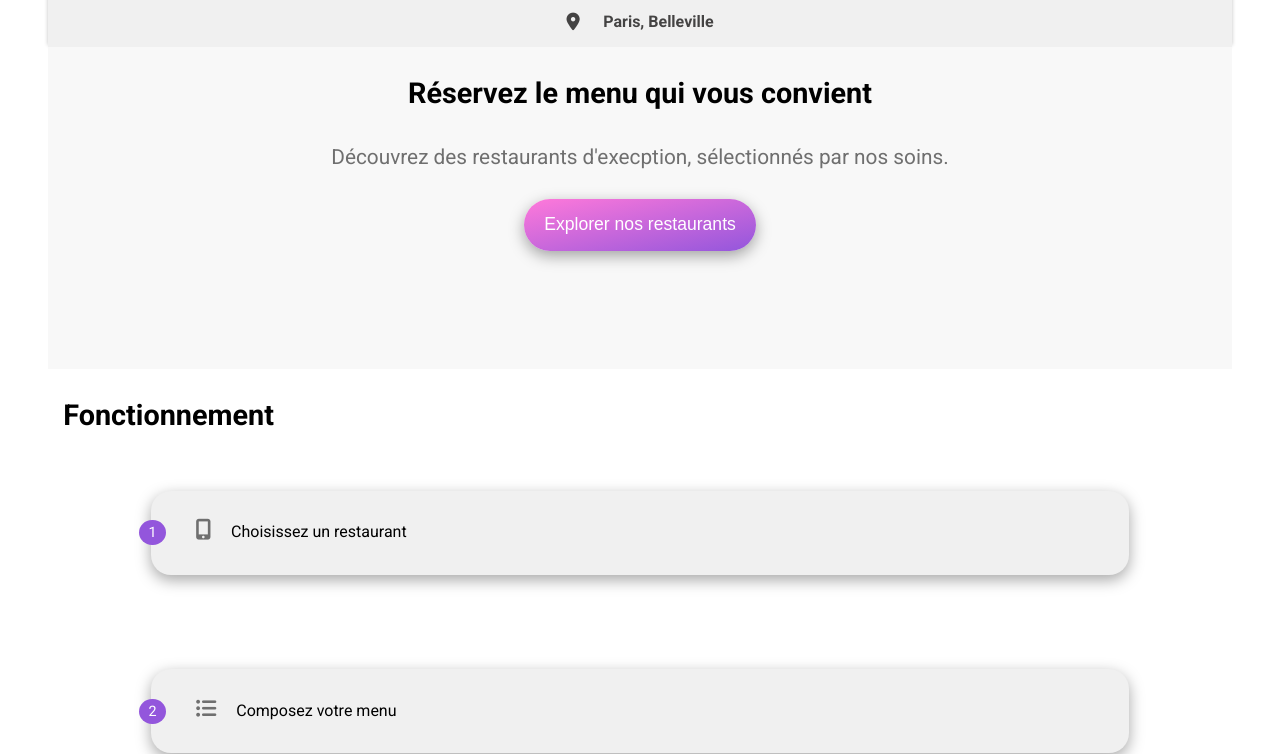
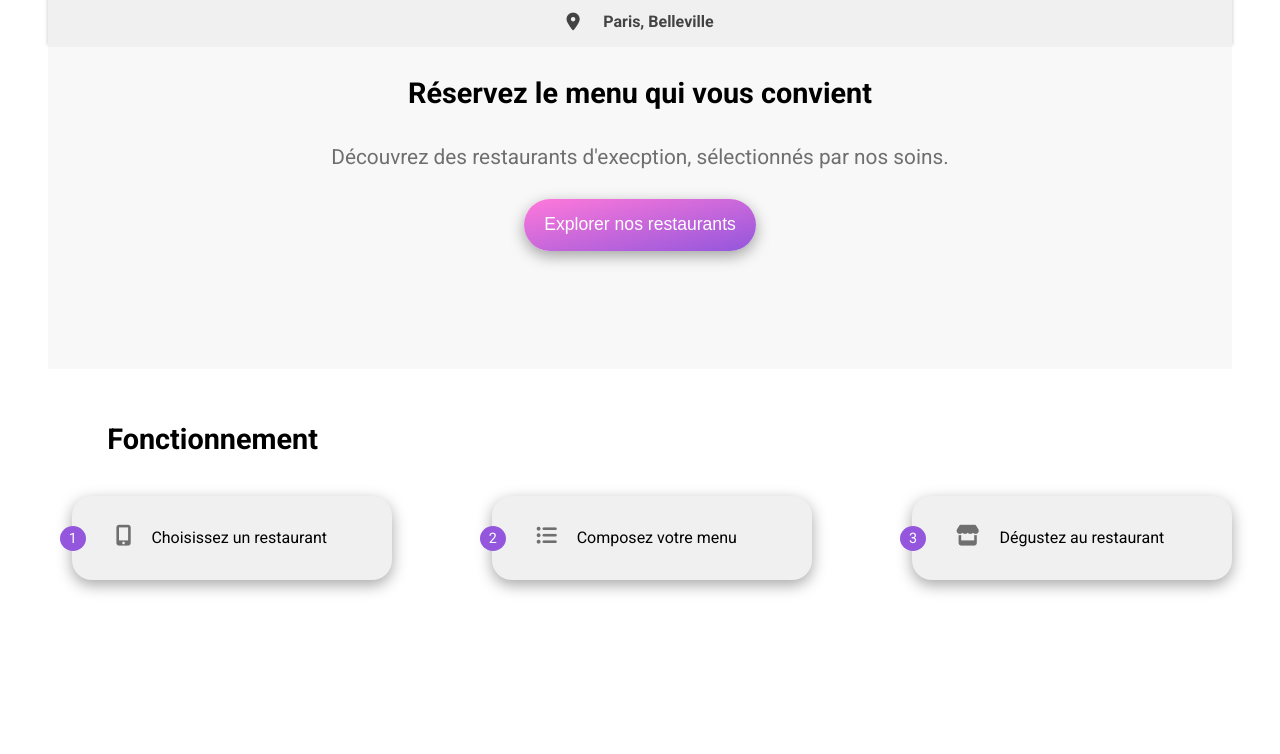
Before and after one commit to GennGur/GennGur.github.io, a website: page index.html in a window 1280 px wide. Shown: the part 72-826 px from the top of the page. After the commit the page ends 800 px from the top, so only its background shows below. Drawn offline with Linux system fonts and the light colour scheme; a web font is replaced by a local one.

Commit message:
adapt responsive function for desktop

```diff
--- a/scss/pages/home.scss
+++ b/scss/pages/home.scss
@@ -44,9 +44,12 @@
 
 
 .function{
+    margin-top: 3vh;
+    display: flex;
+    flex-direction: column;
     .function-title{
         @include typo-title;
-        padding-left: 1.9vh;
+        padding-left: 5%;
     }
 
     .function-list{
@@ -58,6 +61,13 @@
         z-index: 0;
         padding-left: 0;
         margin-top: 5%;
+        @media (min-width: 992px) {
+            flex-wrap: wrap;
+            flex-direction: row;
+            justify-content: space-between;
+            padding-left: 2%;
+            margin-top: 1%;
+        }
 
         .puce{
             width: 80%;
@@ -68,6 +78,9 @@
             margin-bottom: 8%;
             padding: 15px;
             box-shadow: rgba(0, 0, 0, 0.35) 0px 5px 15px;
+            @media (min-width: 992px){
+                width: 25%;
+            }
             .fa-solid, .fa-sharp{
                 @include typo-imp-text;
                 margin-right: 20px;
```
Also changed, not shown: public/style.css, 1 other file.
